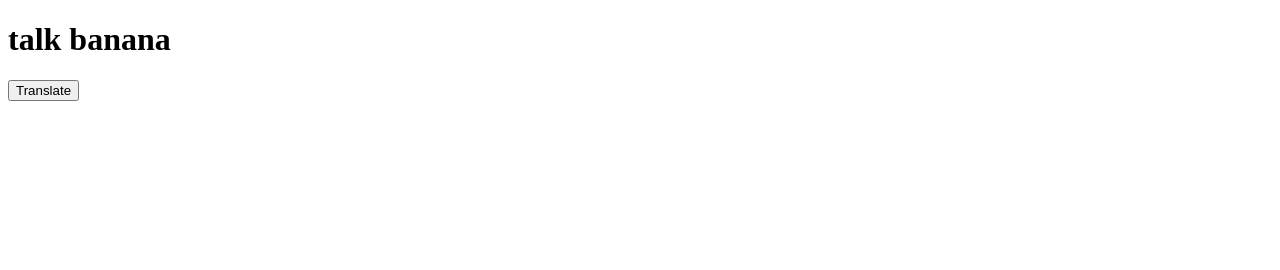
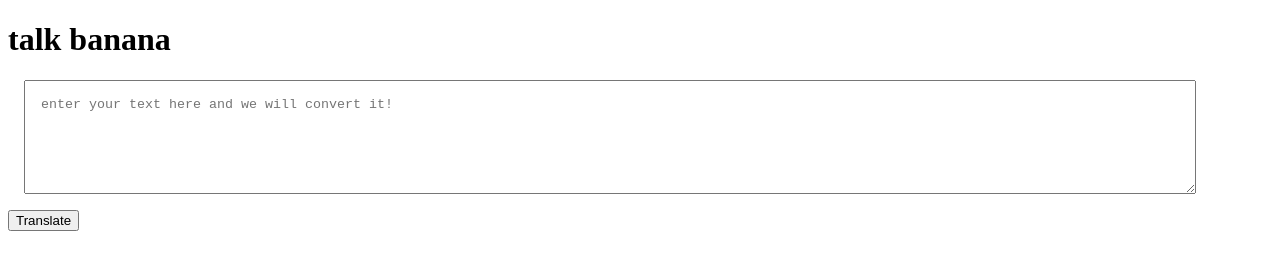
Before and after one commit to Veekshith-Thoram/neog-camp-lesson4, a plain HTML site: page index.html in a window 1280 px wide. Drawn offline with Linux system fonts and the light colour scheme.

Commit message:
query call

```diff
--- a/app.js
+++ b/app.js
@@ -1,3 +1,5 @@
 var btnTranslate = document.querySelector("#btn-tanslate");
 
-console.log(btnTranslate);
+btnTranslate.addEventListener("click", function clickEventHandler(){
+    console.log("Clicked!!");
+})
--- a/index.html
+++ b/index.html
@@ -5,10 +5,21 @@
     <meta http-equiv="X-UA-Compatible" content="IE=edge">
     <meta name="viewport" content="width=device-width, initial-scale=1.0">
     <title>Hakuna Mata ta</title>
-
+    <style>
+        textarea {
+            width: 90%;
+            height: 10vh;
+            display: block;
+            margin: 1rem;
+            padding: 1rem;
+        }
+    </style>
 </head>
 <body>
     <h1>talk banana</h1>
+    <textarea
+    id="txt-input"
+    placeholder="enter your text here and we will convert it!"></textarea>
     <button id="btn-tanslate">Translate</button>
 
     <script src="app.js" type="text/javascript"></script>
```
